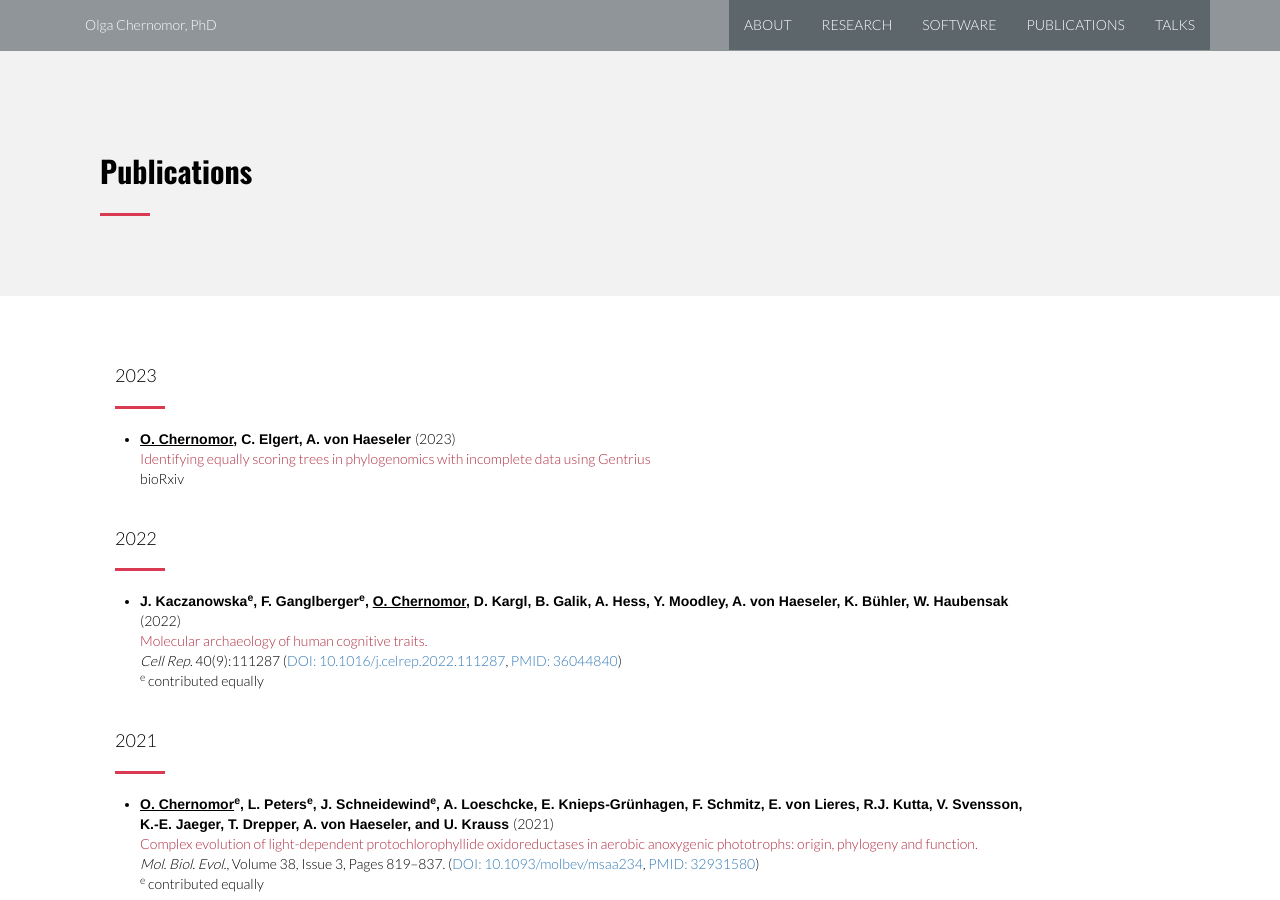
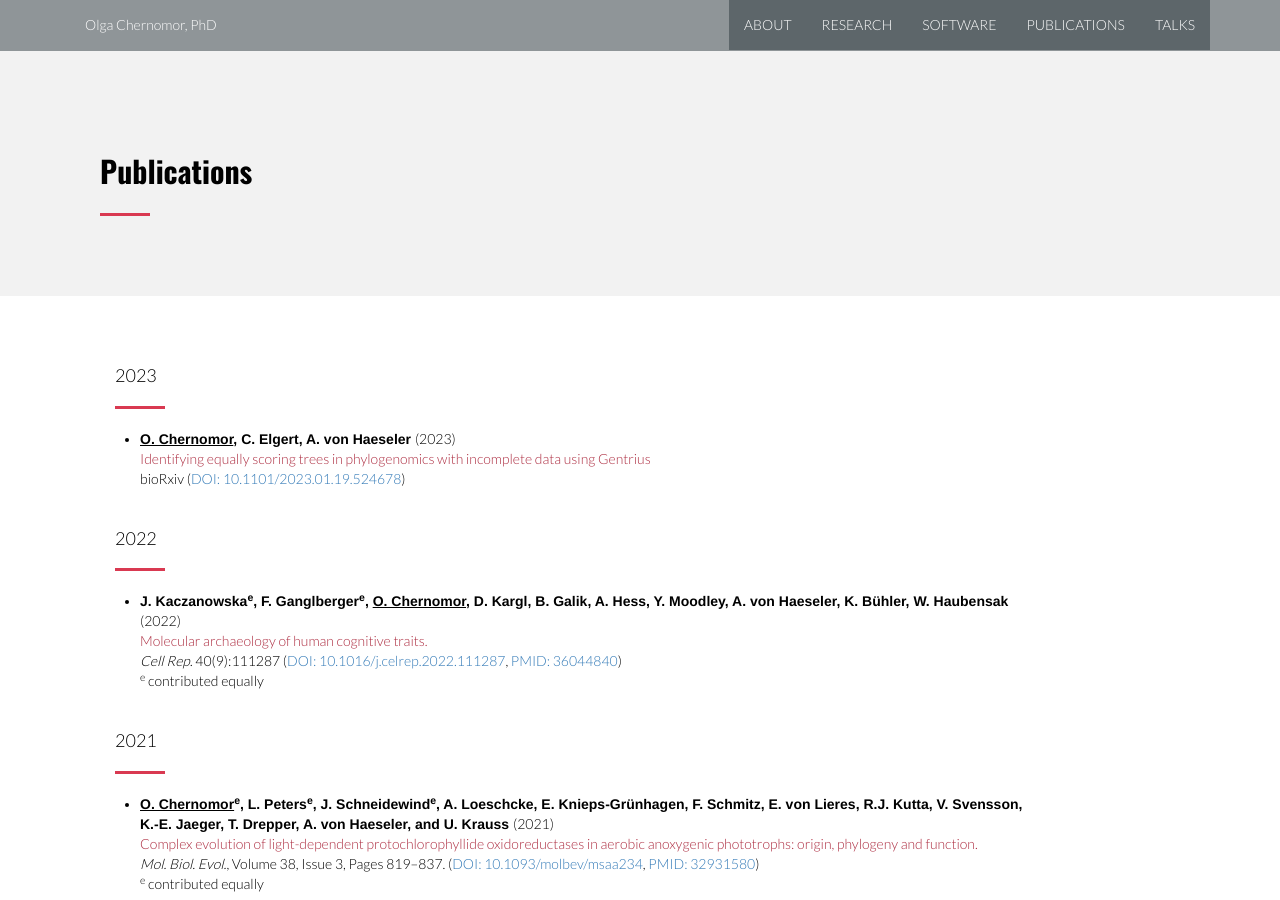
Before and after one commit to OlgaChern/OlgaChern.github.io, a Jekyll site: the page built from pubs/index.html, in a window 1280 px wide and 900 px high. Built offline with Jekyll 4.4.1, drawn with Linux system fonts in a browser that asks for light colours; nearby versions of some CDN libraries.

Commit message:
Update pubdata.yml

```diff
--- a/_data/pubdata.yml
+++ b/_data/pubdata.yml
@@ -7,6 +7,8 @@ publications:
     title: Identifying equally scoring trees in phylogenomics with incomplete data using Gentrius
     journal: bioRxiv
     links: |
+     (<A HREF="https://doi.org/10.1101/2023.01.19.524678">DOI&#58; 10.1101/2023.01.19.524678</A>)
+
 
 ########### 2022 ###########
   - authors: J. Kaczanowska<sup>e</sup>, F. Ganglberger<sup>e</sup>, <U>O. Chernomor</U>, D. Kargl, B. Galik, A. Hess, Y. Moodley, A. von Haeseler, K. Bühler, W. Haubensak
```
